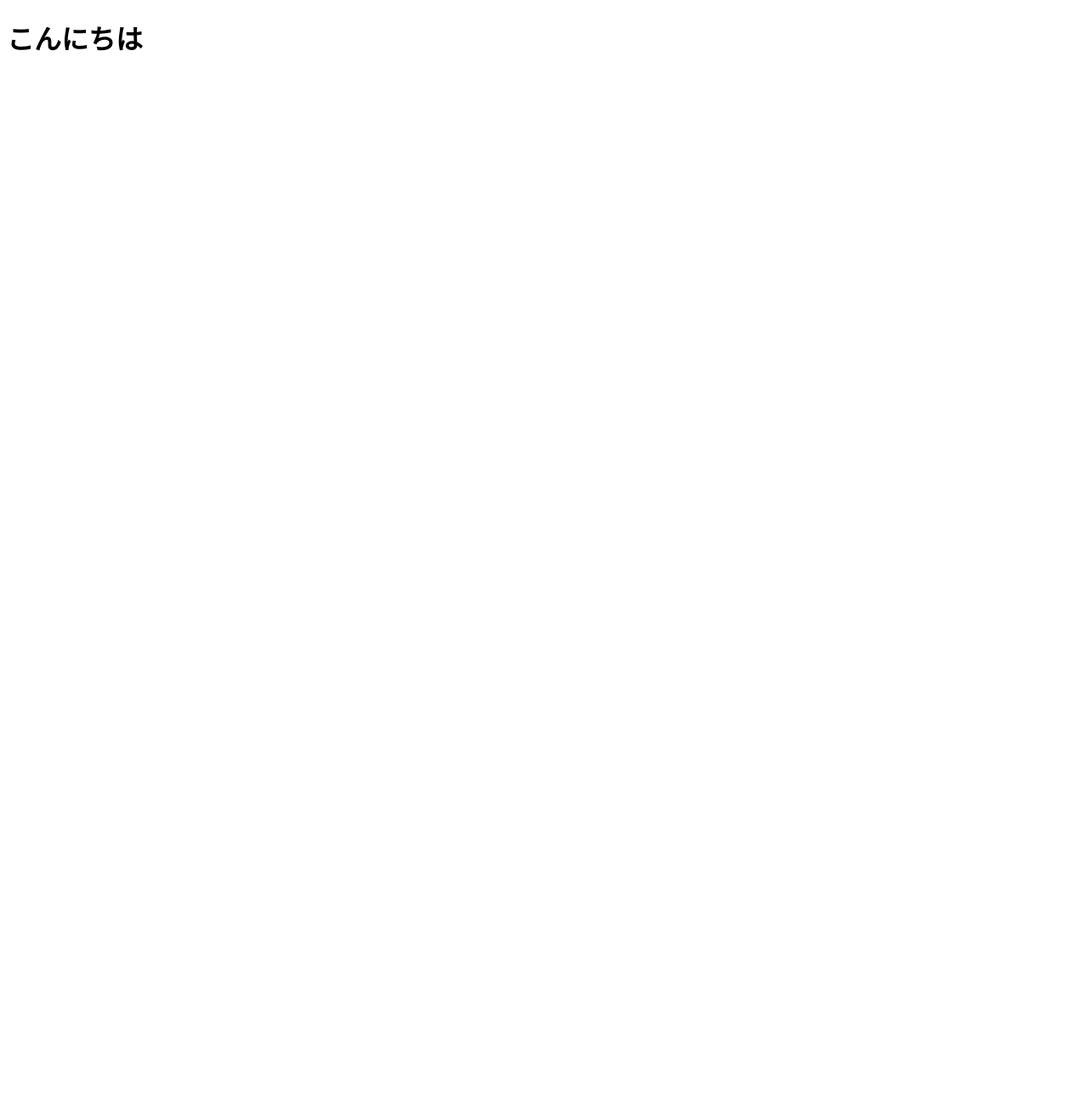
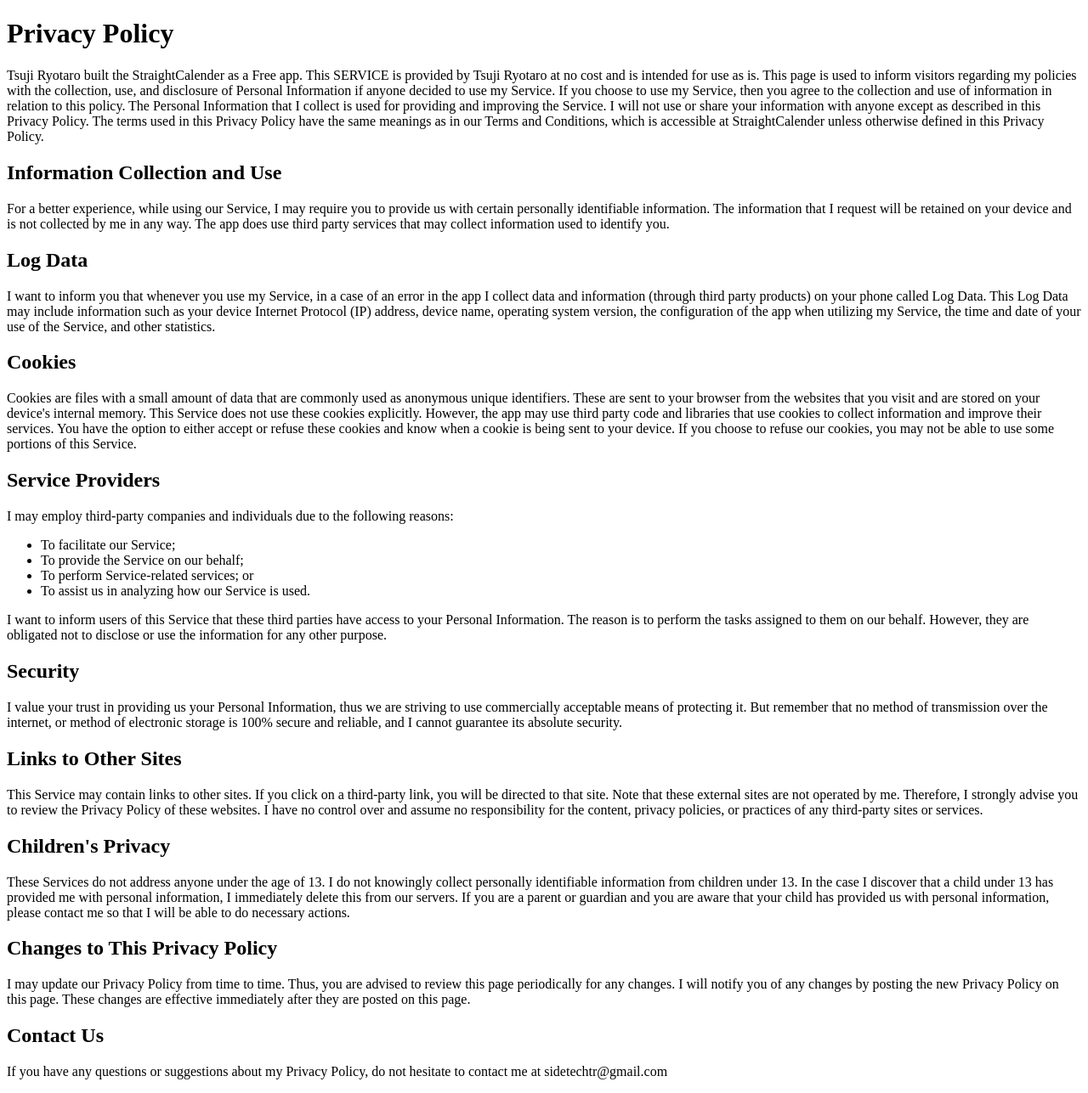
Before and after one commit to ryotaro12/Ryotaro.T, a plain HTML site: page docs/index.html in a window 1280 px wide. Shown: the whole page at 85% size. Before the commit the page ends 800 px from the top, so only its background shows below. Drawn offline with Linux system fonts and the light colour scheme.

Commit message:
Update index.html
update

```diff
--- a/docs/index.html
+++ b/docs/index.html
@@ -1,5 +1,58 @@
 <!DOCTYPE html>
 <body>
-    <h1>こんにちは
-    </h1>
+    <h1>Privacy Policy</h1>
+    <p> Tsuji Ryotaro built the StraightCalender as a Free app. This SERVICE is provided by Tsuji Ryotaro at no cost and is intended for use as is.
+
+        This page is used to inform visitors regarding my policies with the collection, use, and disclosure of Personal Information if anyone decided to use my Service.
+
+        If you choose to use my Service, then you agree to the collection and use of information in relation to this policy. The Personal Information that I collect is used for providing and improving the Service. I will not use or share your information with anyone except as described in this Privacy Policy.
+
+        The terms used in this Privacy Policy have the same meanings as in our Terms and Conditions, which is accessible at StraightCalender unless otherwise defined in this Privacy Policy.
+    </p>
+    <h2>Information Collection and Use</h2>
+    <p>
+        For a better experience, while using our Service, I may require you to provide us with certain personally identifiable information. The information that I request will be retained on your device and is not collected by me in any way.
+
+        The app does use third party services that may collect information used to identify you.
+    </p>
+    <h2>Log Data</h2>
+    <p>
+        I want to inform you that whenever you use my Service, in a case of an error in the app I collect data and information (through third party products) on your phone called Log Data. This Log Data may include information such as your device Internet Protocol (IP) address, device name, operating system version, the configuration of the app when utilizing my Service, the time and date of your use of the Service, and other statistics.
+    </p>
+    <h2>Cookies</h2>
+    <p>
+        Cookies are files with a small amount of data that are commonly used as anonymous unique identifiers. These are sent to your browser from the websites that you visit and are stored on your device's internal memory.
+
+This Service does not use these cookies explicitly. However, the app may use third party code and libraries that use cookies to collect information and improve their services. You have the option to either accept or refuse these cookies and know when a cookie is being sent to your device. If you choose to refuse our cookies, you may not be able to use some portions of this Service.
+    </p>
+    <h2>Service Providers</h2>
+    <p>
+        I may employ third-party companies and individuals due to the following reasons:
+    </p>
+    <ul>
+        <li>To facilitate our Service;</li>
+        <li>To provide the Service on our behalf;</li>
+        <li>To perform Service-related services; or</li>
+        <li>To assist us in analyzing how our Service is used.</li>
+    </ul>
+    <p>
+        I want to inform users of this Service that these third parties have access to your Personal Information. The reason is to perform the tasks assigned to them on our behalf. However, they are obligated not to disclose or use the information for any other purpose.
+    </p>
+    <h2>Security</h2>
+    <p>
+        I value your trust in providing us your Personal Information, thus we are striving to use commercially acceptable means of protecting it. But remember that no method of transmission over the internet, or method of electronic storage is 100% secure and reliable, and I cannot guarantee its absolute security.
+    </p>
+    <h2>Links to Other Sites</h2>
+    <p>
+        This Service may contain links to other sites. If you click on a third-party link, you will be directed to that site. Note that these external sites are not operated by me. Therefore, I strongly advise you to review the Privacy Policy of these websites. I have no control over and assume no responsibility for the content, privacy policies, or practices of any third-party sites or services.
+    </p>
+    <h2>Children's Privacy</h2>
+    <p>
+        These Services do not address anyone under the age of 13. I do not knowingly collect personally identifiable information from children under 13. In the case I discover that a child under 13 has provided me with personal information, I immediately delete this from our servers. If you are a parent or guardian and you are aware that your child has provided us with personal information, please contact me so that I will be able to do necessary actions.
+    </p>
+    <h2>Changes to This Privacy Policy</h2>
+    <p>I may update our Privacy Policy from time to time. Thus, you are advised to review this page periodically for any changes. I will notify you of any changes by posting the new Privacy Policy on this page. These changes are effective immediately after they are posted on this page.</p>
+    <h2>Contact Us</h2>
+    <p>If you have any questions or suggestions about my Privacy Policy, do not hesitate to contact me at sidetechtr@gmail.com </p>
+
 </body>
```
